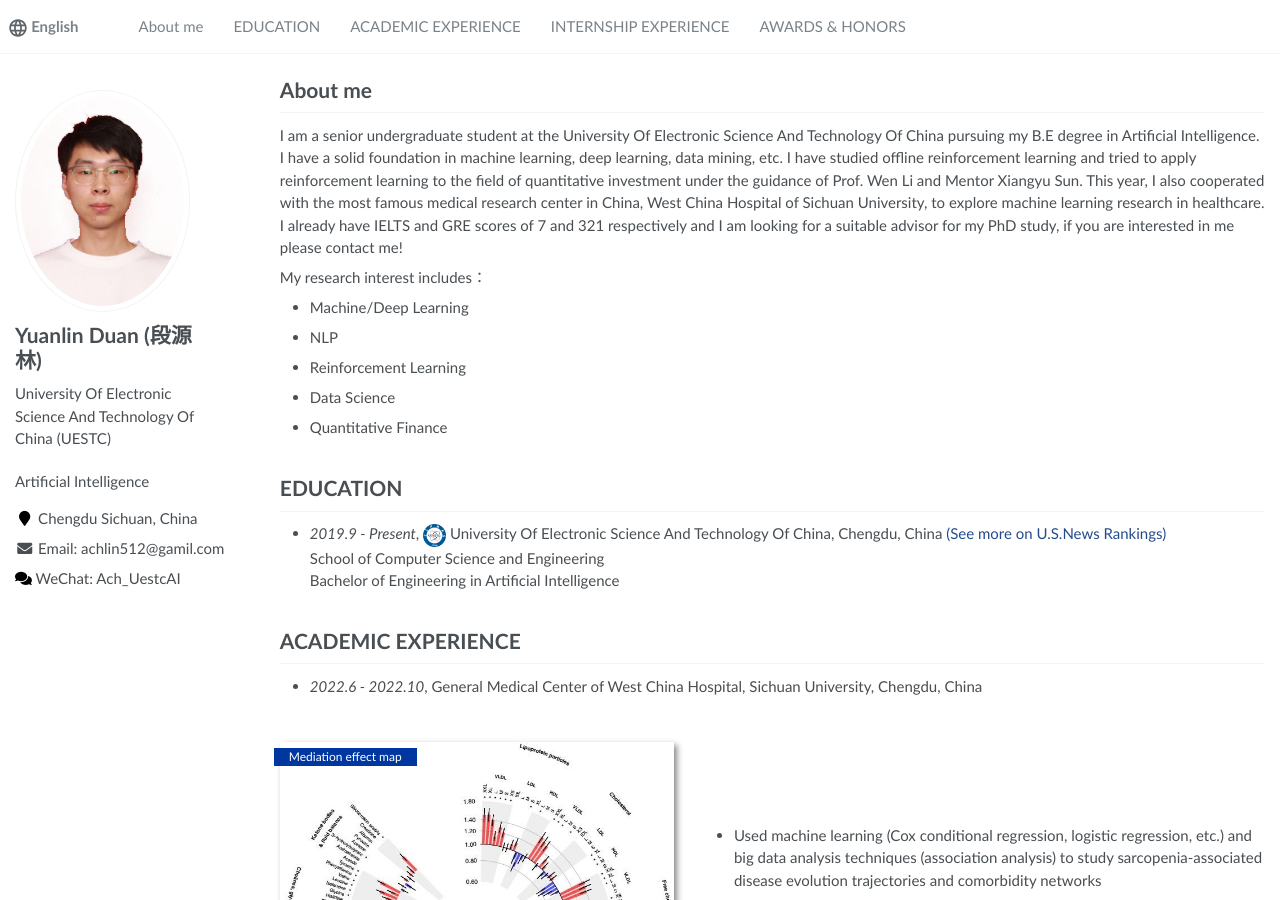
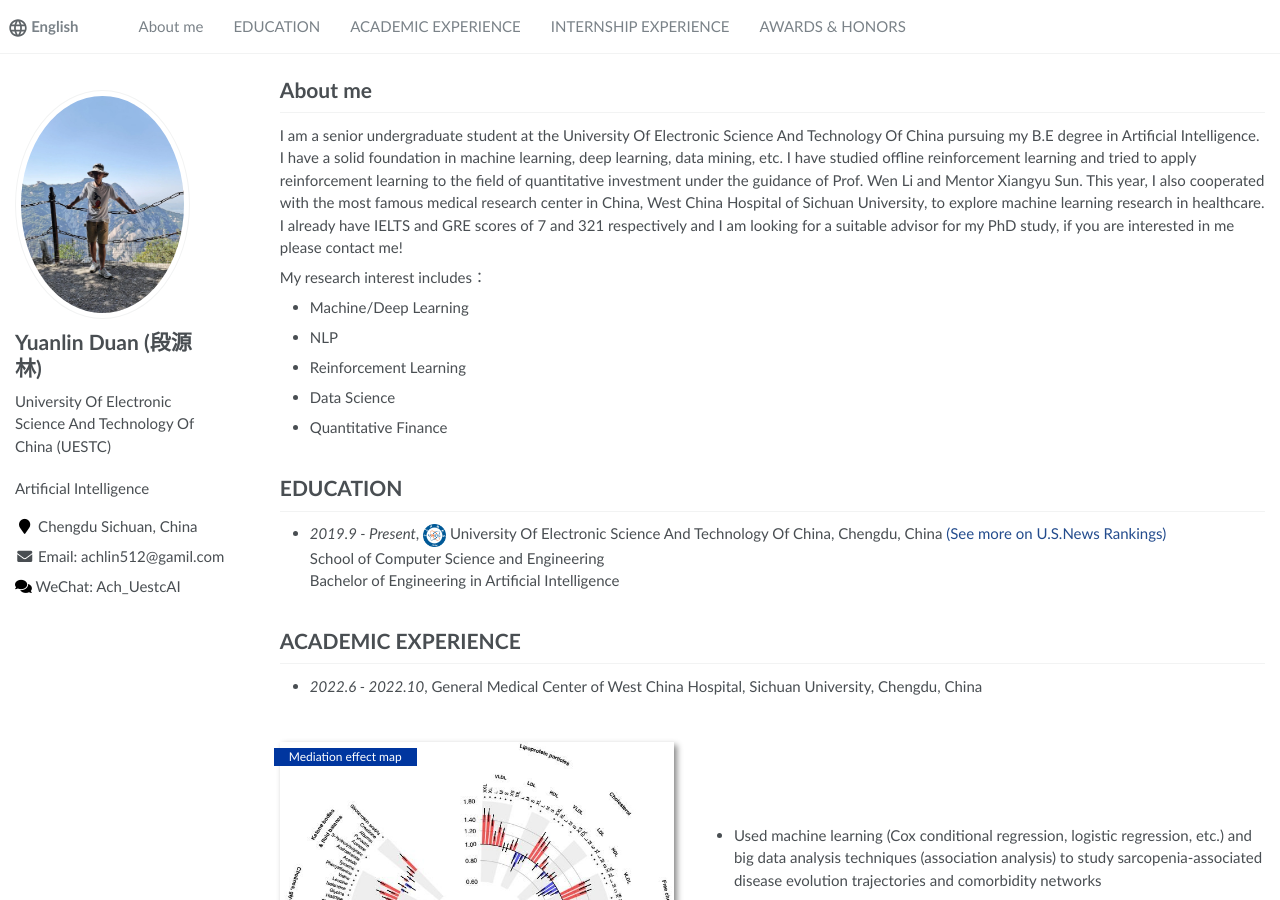
Before and after one commit to achlin9/achlin9.github.io, a Jekyll site: the page built from _pages/about.md, in a window 1280 px wide and 900 px high. Built offline with Jekyll 4.4.1, drawn with Linux system fonts in a browser that asks for light colours.

Commit message:
Update _config.yml

```diff
--- a/_config.yml
+++ b/_config.yml
@@ -22,7 +22,7 @@
 # Site Author
 author:
   name             : "Yuanlin Duan (段源林)"
-  avatar           : "images/my_photo.jpg"
+  avatar           : "images/my_photo_huashan.jpg"
   bio              : "University Of Electronic Science And Technology Of China (UESTC)"
   location         : "Chengdu Sichuan, China"
   employer         : #"Hefei General Machinery Research Institute"
```
